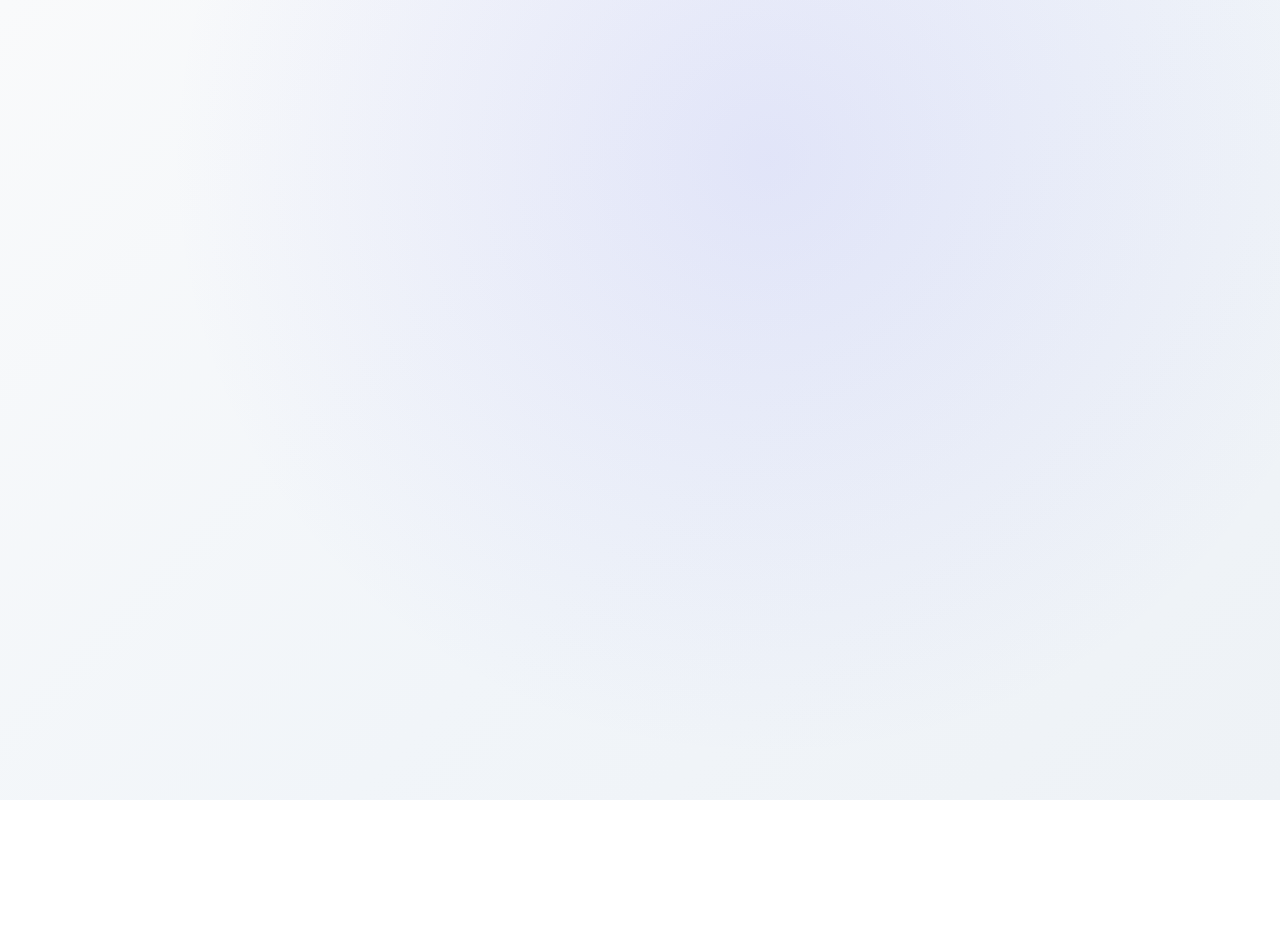
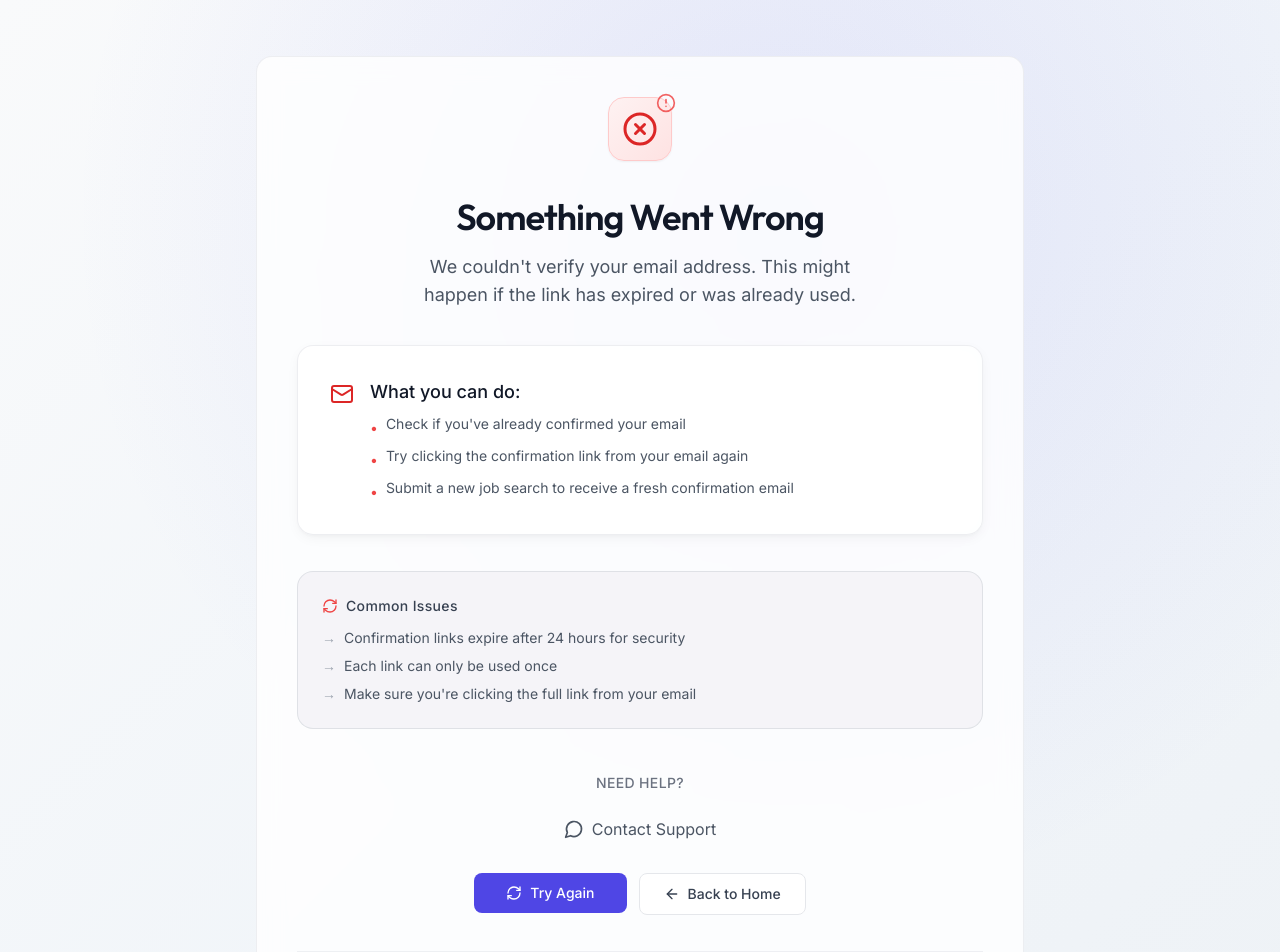
Before and after one commit to whoistahito/Job-Finder-Frontend, a React (Vite) app: page /confirm-email/error in a window 1280 px wide. Before the commit this address had no page. Shown: the top 952 px of the page. Before the commit the page ends 800 px from the top, so only its background shows below. Built offline with nearby package versions, Linux system fonts and the light colour scheme.

Commit message:
Add error page for email confirmation

```diff
--- a/src/App.tsx
+++ b/src/App.tsx
@@ -6,6 +6,7 @@ import {UnsubscribeHandler} from "./pages/UnsubscribeHandler.tsx";
 import {ContactUs} from "./components/ContactUs.tsx";
 import {TermsOfUse} from "./components/TermsOfUse.tsx";
 import {EmailConfirm} from "./pages/EmailConfirm.tsx";
+import {EmailConfirmError} from "./pages/EmailConfirmError.tsx";
 import Blog from './pages/Blog';
 import Poster from './pages/Poster';
 
@@ -14,7 +15,8 @@ function App() {
         <Routes>
             <Route path="/" element={<JobSearchForm/>}/>
             <Route path="/blog" element={<Blog/>}/>
-            <Route path="/confirm-email" element={<EmailConfirm/>}/>
+            <Route path="/confirm-email/success" element={<EmailConfirm/>}/>
+            <Route path="/confirm-email/error" element={<EmailConfirmError/>}/>
             <Route path="/unsubscribe/process" element={<UnsubscribeHandler/>}/>
             <Route path="/unsubscribe" element={<Unsubscribe/>}/>
             <Route path="/unsubscribe/error" element={<UnsubscribeError/>}/>
--- /dev/null
+++ b/src/pages/EmailConfirmError.tsx
@@ -0,0 +1,119 @@
+import React from 'react';
+import {AlertCircle, ArrowLeft, Mail, MessageCircle, RefreshCw, XCircle} from 'lucide-react';
+import {Button} from '../components/ui/Button';
+import {Link} from 'react-router-dom';
+
+export const EmailConfirmError: React.FC = () => {
+    return (
+        <main className="page-shell">
+            <div className="page-container max-w-2xl">
+                <div className="flat-section text-center space-y-9">
+                    {/* Error Icon */}
+                    <div className="relative inline-block">
+                        <div
+                            className="inline-flex items-center justify-center h-16 w-16 rounded-2xl bg-gradient-to-br from-red-50 to-red-100 border border-red-200 shadow-sm animate-scale-in">
+                            <XCircle className="w-9 h-9 text-red-600"/>
+                        </div>
+                        <div className="absolute -top-1 -right-1">
+                            <AlertCircle className="w-5 h-5 text-red-500 animate-pulse"/>
+                        </div>
+                    </div>
+
+                    {/* Main Heading */}
+                    <div className="space-y-4">
+                        <h1 className="font-outfit text-3xl md:text-4xl font-semibold tracking-tight text-gray-900">
+                            Something Went Wrong
+                        </h1>
+                        <p className="text-gray-600 text-base md:text-lg leading-relaxed max-w-md mx-auto">
+                            We couldn't verify your email address. This might happen if the link has expired or was
+                            already used.
+                        </p>
+                    </div>
+
+                    {/* Info Card */}
+                    <div className="surface-card p-6 md:p-8 space-y-4 text-left">
+                        <div className="flex items-start gap-4">
+                            <div className="flex-shrink-0 mt-1">
+                                <Mail className="w-6 h-6 text-red-600"/>
+                            </div>
+                            <div className="space-y-2">
+                                <h2 className="text-lg font-medium text-gray-900">What you can do:</h2>
+                                <ul className="space-y-2 text-sm text-gray-600">
+                                    <li className="flex items-start gap-2">
+                                        <span className="text-red-500 mt-1">•</span>
+                                        <span>Check if you've already confirmed your email</span>
+                                    </li>
+                                    <li className="flex items-start gap-2">
+                                        <span className="text-red-500 mt-1">•</span>
+                                        <span>Try clicking the confirmation link from your email again</span>
+                                    </li>
+                                    <li className="flex items-start gap-2">
+                                        <span className="text-red-500 mt-1">•</span>
+                                        <span>Submit a new job search to receive a fresh confirmation email</span>
+                                    </li>
+                                </ul>
+                            </div>
+                        </div>
+                    </div>
+
+                    {/* Tips Card */}
+                    <div className="panel-muted p-6 space-y-3 text-left">
+                        <h3 className="text-sm font-medium tracking-wide text-gray-700 flex items-center gap-2">
+                            <RefreshCw className="w-4 h-4 text-red-500"/>
+                            Common Issues
+                        </h3>
+                        <ul className="space-y-2 text-sm text-gray-600">
+                            <li className="flex items-start gap-2">
+                                <span className="text-gray-400">→</span>
+                                <span>Confirmation links expire after 24 hours for security</span>
+                            </li>
+                            <li className="flex items-start gap-2">
+                                <span className="text-gray-400">→</span>
+                                <span>Each link can only be used once</span>
+                            </li>
+                            <li className="flex items-start gap-2">
+                                <span className="text-gray-400">→</span>
+                                <span>Make sure you're clicking the full link from your email</span>
+                            </li>
+                        </ul>
+                    </div>
+
+                    {/* CTA Section */}
+                    <div className="space-y-6 pt-2">
+                        <h2 className="text-sm font-medium tracking-wide text-gray-500 uppercase">Need Help?</h2>
+                        <div className="flex flex-col sm:flex-row gap-4 justify-center">
+                            <a href="mailto:your.job.finder.app@gmail.com"
+                               className="inline-flex items-center justify-center gap-2 text-gray-600 hover:text-red-600 transition-colors">
+                                <MessageCircle className="w-5 h-5"/>
+                                <span>Contact Support</span>
+                            </a>
+                        </div>
+                        <div className="pt-2 flex flex-col sm:flex-row gap-3 justify-center">
+                            <Link to="/">
+                                <Button variant="primary" className="!w-auto rounded-full px-8">
+                                    <RefreshCw className="w-4 h-4"/>
+                                    <span>Try Again</span>
+                                </Button>
+                            </Link>
+                            <Link to="/">
+                                <Button variant="secondary" className="!w-auto rounded-full px-6">
+                                    <ArrowLeft className="w-4 h-4"/>
+                                    <span>Back to Home</span>
+                                </Button>
+                            </Link>
+                        </div>
+                    </div>
+
+                    {/* Footer Note */}
+                    <div className="pt-6 border-t border-gray-200/60">
+                        <p className="text-xs text-gray-500">
+                            Still having trouble? <a href="/contact"
+                                                     className="text-red-600 hover:text-red-700 font-medium">Get
+                            in touch with us</a>
+                        </p>
+                    </div>
+                </div>
+            </div>
+        </main>
+    );
+};
```
